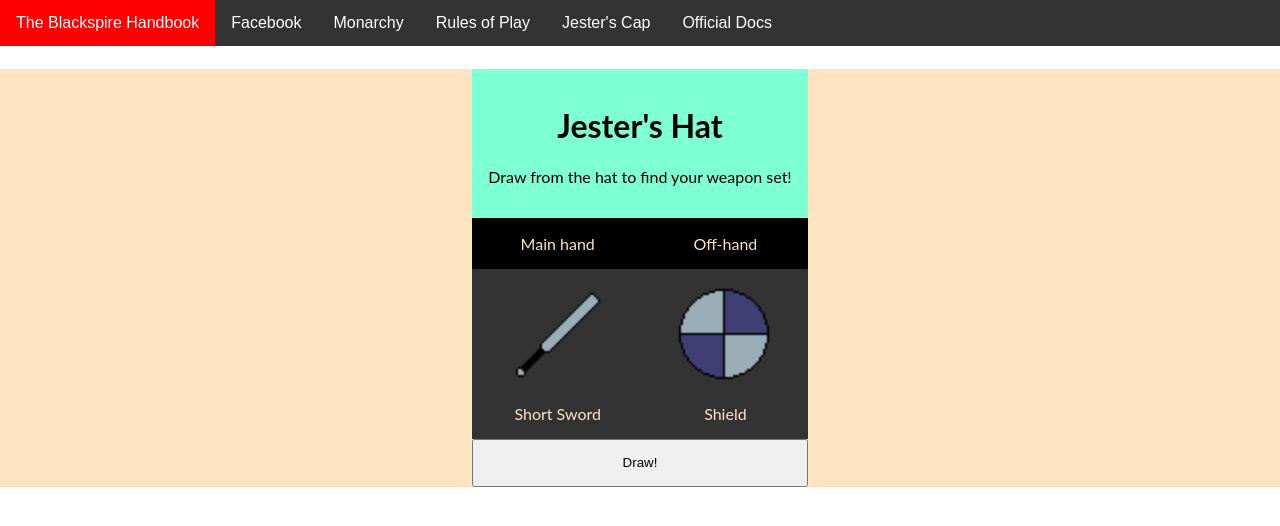
After one commit to CamLRay/Blackspire-Handbook, a PHP site: page /jester-cap.php in a window 1280 px wide. The commit adds this page. Shown: the top 526 px of the page. Run offline with PHP 8.4, Linux system fonts and the light colour scheme.

Commit message:
WIP: Create template for Jester's Hat module waiting on logic. Add images for Jester's Hat module.

```diff
--- /dev/null
+++ b/jester-cap.php
@@ -0,0 +1,33 @@
+<!DOCTYPE html>
+<html lang="en">
+<head>
+  <meta charset="UTF-8">
+  <meta http-equiv="X-UA-Compatible" content="IE=edge">
+  <meta name="viewport" content="width=device-width, initial-scale=1.0">
+	<link rel="stylesheet" type="text/css" href="style.css?v=<?php echo time(); ?>">
+	<meta name="viewport" content="width=device-width, initial-scale=1.0">
+	<title>Blackspire Document Compendium</title>
+</head>
+<body>
+<?php include_once("topnav.php");?>
+
+<div class="container-jh">
+  <div class="container-jh__title">
+    <h1>Jester's Hat</h1>
+    <p>Draw from the hat to find your weapon set!</p>
+  </div>
+  <div class="card" id="mainHand">
+    <p class="card__title">Main hand</p>
+    <img class="card__image" src="images/jh-shortSword.png">
+    <p class="card__message" id="messageMainHand">Short Sword</p>
+  </div>
+  <div class="card" id="offHand">
+    <p class="card__title">Off-hand</p>
+    <img class="card__image" src="images/jh-shield.png">
+    <p class="card__message" id="messageOffHand">Shield</p>
+  </div>
+  <button class="container-jh__button">Draw!</button>
+</div>
+
+</body>
+</html>
--- a/style.css
+++ b/style.css
@@ -333,3 +333,51 @@ border-bottom: none;
   #mybutton:hover {
     background-color:red;
   }
+
+  .container-jh {
+    margin-top: 50px;
+    display: grid;
+    align-items: center;
+    justify-content: center;
+    text-align: center;
+    background-color: bisque;
+  }
+
+  .container-jh__title {
+    background-color: aquamarine;
+    grid-column-start: 1;
+    grid-column-end: 3;
+    padding: 1rem;
+  }
+  .card {
+    background-color: #333;
+    align-items: center;
+    justify-content: center;
+    color:bisque;
+  }
+
+  .card__title {
+    background-color: black;
+    padding: 1rem;
+    margin-top: 0px;
+  }
+
+  #mainHand {
+    grid-column-start: 1;
+    grid-column-end: 1;
+  }
+
+  #offHand {
+    grid-column-start: 2;
+    grid-column-end: 2;
+  }
+
+  .card__image {
+    width: 100px;
+  }
+
+  .container-jh__button {
+    grid-column-start: 1;
+    grid-column-end: 3;
+    height: 3rem;
+  }
--- a/topnav.php
+++ b/topnav.php
@@ -7,6 +7,7 @@
 		<a href="https://www.facebook.com/groups/Blackspire/" target=_blank>Facebook</a>
 		<a href="monarchy.php">Monarchy</a>
 		<a href="files/Amtgard_8_Snowy-Final.pdf" target="_blank">Rules of Play</a>
+		<a href="jester-cap.php">Jester's Cap</a>
 		<div class="topdown">
 			<button class="topbtn">Official Docs
 				<i class="fa fa-caret-down"></i>
@@ -16,9 +17,7 @@
 			<a href="files/bylaws_updated_022520.pdf" target="_blank">Bylaws</a>
 			<a href="files/policies_updated_081019.pdf" target="_blank">Policies</a>
 			</div>
-
 		</div>
-
 	</div>
 </div>
 
```
Also changed, not shown: Images/jh-dagger.png (added), Images/jh-flail.png (added), Images/jh-freehand.png (added), Images/jh-great.png (added), Images/jh-longsword.png (added), Images/jh-shield.png (added), Images/jh-shortsword.png (added), 1 other file. Lines whose indentation alone changed are shown as unchanged.
